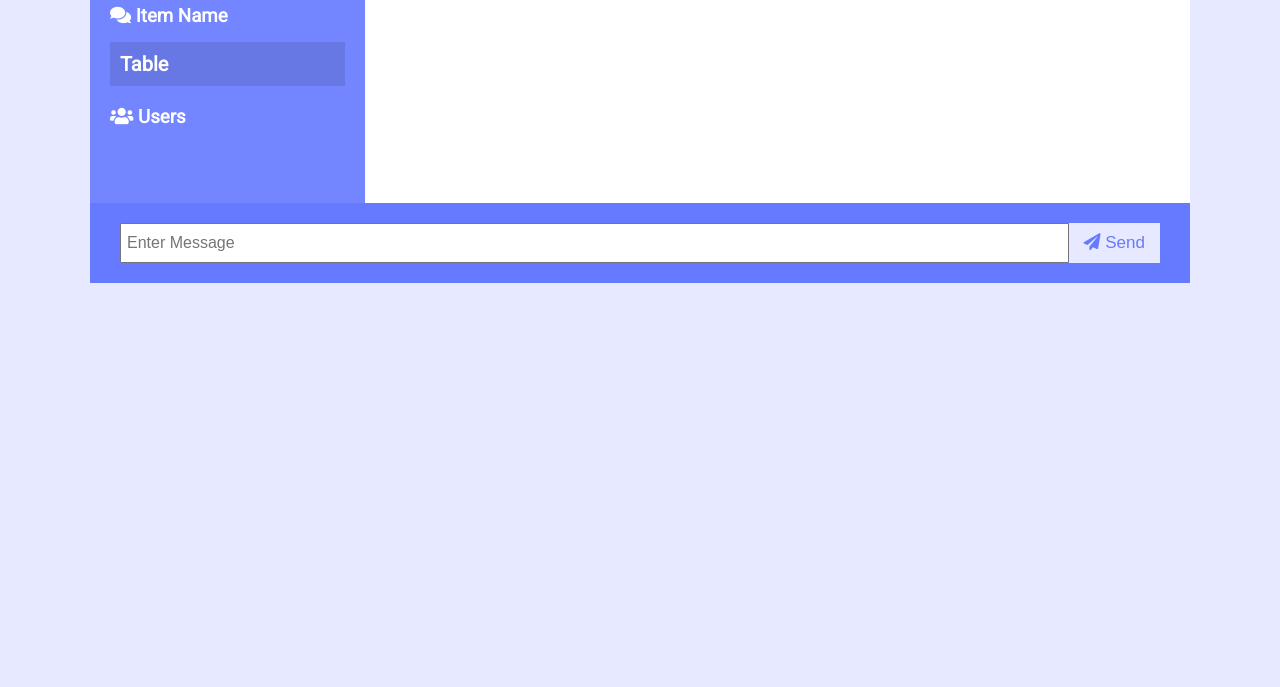
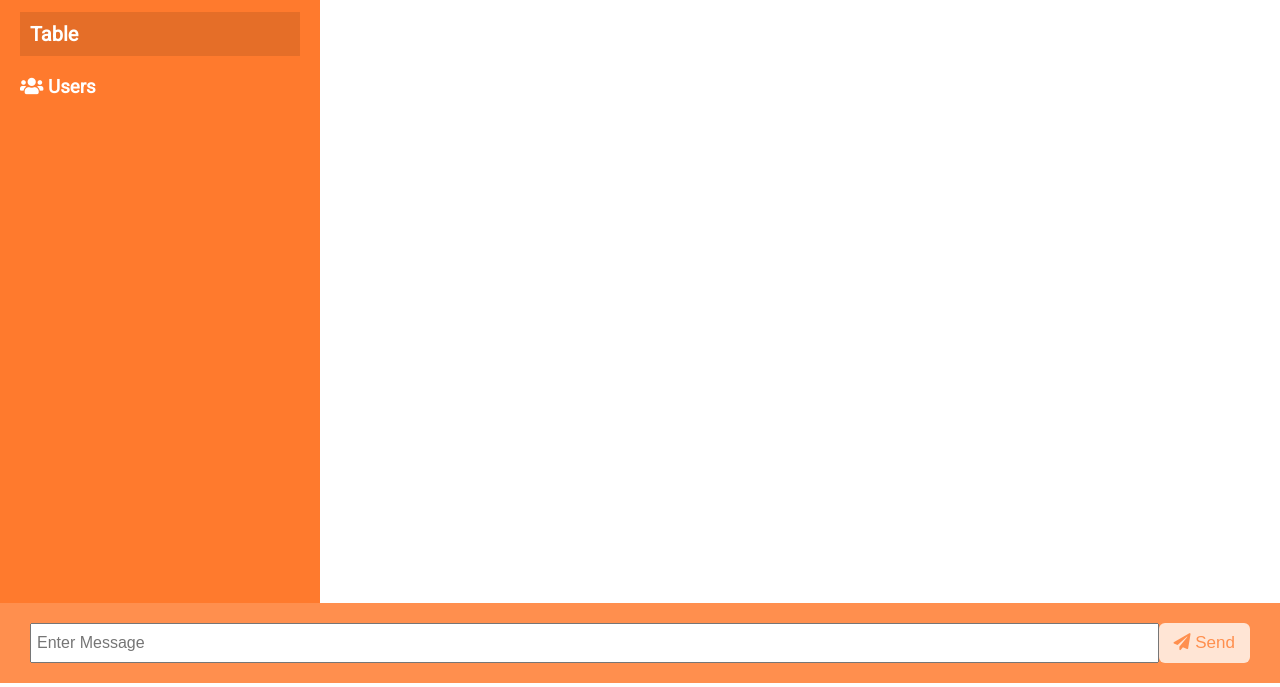
Before and after one commit to abhinavpurohit47/Mercury-Chat, a website: page public/chat.html in a window 1280 px wide. Shown: the part 113-800 px from the top of the page. Drawn offline with nearby package versions, Linux system fonts and the light colour scheme; no server answers.

Commit message:
css update

```diff
--- a/public/css/style.css
+++ b/public/css/style.css
@@ -1,9 +1,9 @@
-@import url('https://fonts.googleapis.com/css?family=Roboto&display=swap');
+@import url("https://fonts.googleapis.com/css?family=Roboto&display=swap");
 
 :root {
-	--dark-color-a: #667aff;
-	--dark-color-b: #7386ff;
-	--light-color: #e6e9ff;
+  --dark-color-a: #ff8f4e;
+  --dark-color-b: #ff7a2d;
+  --light-color: #ffe5d5;
   --success-color: #5cb85c;
   --error-color: #d9534f;
 }
@@ -15,10 +15,9 @@
 }
 
 body {
-	font-family: 'Roboto', sans-serif;
+  font-family: "Roboto", sans-serif;
   font-size: 16px;
   background: var(--light-color);
-	margin: 20px;
 }
 
 ul {
@@ -36,15 +35,23 @@ a {
   color: var(--dark-color-a);
   border: 0;
   font-size: 17px;
+  border-radius: 6px;
+}
+
+.btn:hover {
+  background: var(--dark-color-a);
+  border: 1px solid var(--light-color);
+  border-radius: 6px;
+  color: var(--light-color);
 }
 
 /* Chat Page */
 
 .chat-container {
-	max-width: 1100px;
+  max-width: 100vw;
   background: #fff;
-	margin: 30px auto;
-	overflow: hidden;
+
+  height: 100vh;
 }
 
 .chat-header {
@@ -68,6 +75,7 @@ a {
   color: #fff;
   padding: 20px 20px 60px;
   overflow-y: scroll;
+  height: 81vh;
 }
 
 .chat-sidebar h2 {
@@ -87,7 +95,7 @@ a {
 
 .chat-messages {
   padding: 30px;
-	max-height: 500px;
+  height: 60vh;
   overflow-y: scroll;
 }
 
@@ -95,7 +103,7 @@ a {
   padding: 10px;
   margin-bottom: 15px;
   background-color: var(--light-color);
-	border-radius: 5px;
+  border-radius: 9px;
 }
 
 .chat-messages .message .meta {
@@ -119,11 +127,12 @@ a {
   display: flex;
 }
 
-.chat-form-container input[type='text'] {
+.chat-form-container input[type="text"] {
   font-size: 16px;
   padding: 5px;
   height: 40px;
   flex: 1;
+  width: 80%;
 }
 
 /* Join Page */
@@ -159,7 +168,7 @@ a {
   margin-bottom: 5px;
 }
 
-.join-main input[type='text'] {
+.join-main input[type="text"] {
   font-size: 16px;
   padding: 5px;
   height: 40px;
@@ -178,6 +187,9 @@ a {
   width: 100%;
 }
 
+#msg {
+  width: 80%;
+}
 @media (max-width: 700px) {
   .chat-main {
     display: block;
```
Also changed, not shown: public/chat.html (+2 -2 lines), public/index.html (+1 -1 lines). Lines whose indentation alone changed are shown as unchanged.
